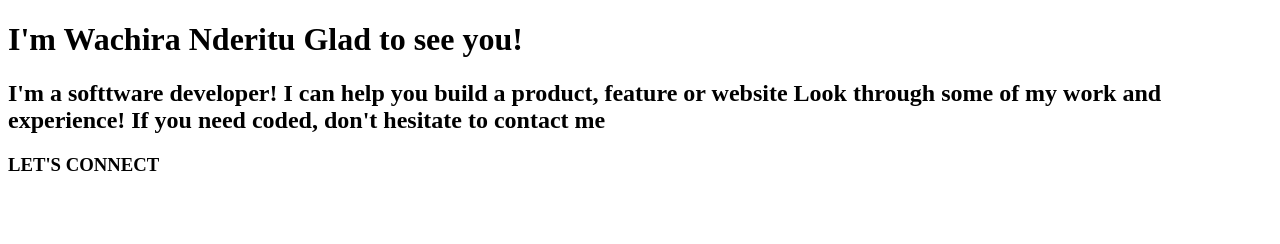
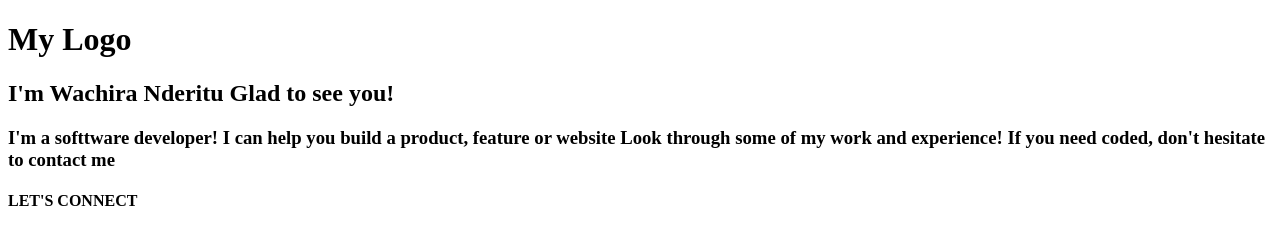
Before and after one commit to wachirasenior0/wachira-nderitu-portolio, a plain HTML site: page index.html in a window 1280 px wide. Drawn offline with Linux system fonts and the light colour scheme.

Commit message:
index.html

```diff
--- a/index.html
+++ b/index.html
@@ -4,11 +4,12 @@
     <meta charset="UTF-8">
     <meta http-equiv="X-UA-Compatible" content="IE=edge">
     <meta name="viewport" content="width=device-width, initial-scale=1.0">
-    <title>My Logo</title>
+    <title>Wachira Nderitu Portfolio</title>
 </head>
 <body>
-    <h1>I'm Wachira Nderitu Glad to see you!</h1>
-    <h2>I'm a softtware developer! I can help you build a product, feature or website Look through some of my work and experience! If you need coded, don't hesitate to contact me</h2>
-    <h3>LET'S CONNECT</h3>
+    <h1>My Logo</h1>
+    <h2>I'm Wachira Nderitu Glad to see you!</h2>
+    <h3>I'm a softtware developer! I can help you build a product, feature or website Look through some of my work and experience! If you need coded, don't hesitate to contact me</h3>
+    <h4>LET'S CONNECT</h4>
 </body>
 </html>
```
Also changed, not shown: 1 other file.
